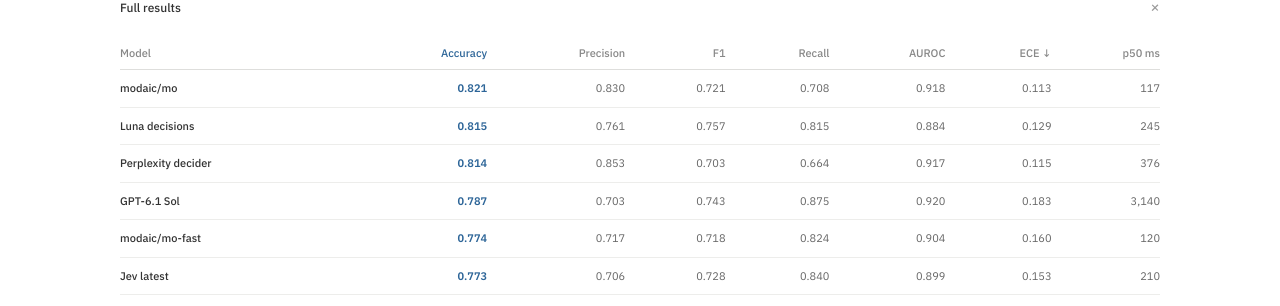
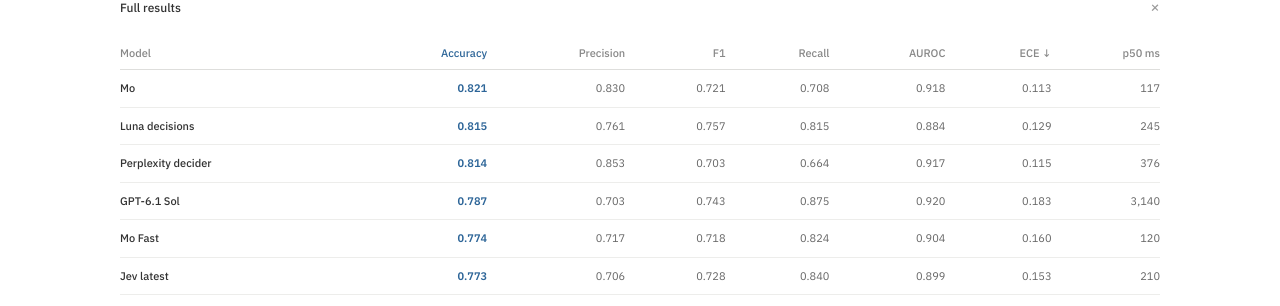
Before and after one commit to modaic-ai/mo-benchmarks, a Next.js app: page / in a window 1280 px wide. Shown: the part 913-1219 px from the top of the page. Built offline with nearby package versions, Linux system fonts and the light colour scheme.

Commit message:
Use Mo and Mo Fast display names

```diff
--- a/benchmarks/buying-signals/RESULTS.md
+++ b/benchmarks/buying-signals/RESULTS.md
@@ -4,11 +4,11 @@
 
 | Model | Model ID | Backend | Workers | Macro accuracy | Macro precision | Macro F1 | Min F1 | Macro recall | Macro AUROC | Macro ECE | p50 ms | p95 ms | p99 ms |
 |---|---|---|---:|---:|---:|---:|---:|---:|---:|---:|---:|---:|---:|---:|---:|---:|
-| mo | modaic/mo | modaic | 1 | 0.821 | 0.830 | 0.721 | 0.376 | 0.708 | 0.918 | 0.113 | 117 | 195 | 284 |
+| Mo | modaic/mo | modaic | 1 | 0.821 | 0.830 | 0.721 | 0.376 | 0.708 | 0.918 | 0.113 | 117 | 195 | 284 |
 | luna-decisions | openai/gpt-6-luna-decisions | openrouter_decisions | 1 | 0.815 | 0.761 | 0.757 | 0.586 | 0.815 | 0.884 | 0.129 | 245 | 353 | 1266 |
 | perplexity-decider | perplexity/pplx-decider-v1.1-27b | openrouter_decisions | 1 | 0.814 | 0.853 | 0.703 | 0.341 | 0.664 | 0.917 | 0.115 | 376 | 509 | 567 |
 | openai-latest | openai/gpt-6.1-sol | openrouter_chat | 8 | 0.787 | 0.703 | 0.743 | 0.636 | 0.875 | 0.920 | 0.183 | 3140 | 5484 | 6791 |
-| mo-fast | modaic/mo-fast | modaic | 1 | 0.774 | 0.717 | 0.718 | 0.598 | 0.824 | 0.904 | 0.160 | 120 | 186 | 283 |
+| Mo Fast | modaic/mo-fast | modaic | 1 | 0.774 | 0.717 | 0.718 | 0.598 | 0.824 | 0.904 | 0.160 | 120 | 186 | 283 |
 | jev-latest | ~typesafe/jev-latest | openrouter_decisions | 1 | 0.773 | 0.706 | 0.728 | 0.647 | 0.840 | 0.899 | 0.153 | 210 | 311 | 379 |
 | clef | cloudflare/clef | openrouter_decisions | 1 | 0.769 | 0.775 | 0.625 | 0.313 | 0.590 | 0.882 | 0.160 | 394 | 1475 | 2625 |
 
@@ -16,11 +16,11 @@
 
 | Model | business_goals | decision_criteria | decision_makers | decision_making_process | pain_points |
 |---|---:|---:|---:|---:|---:|
-| mo | 0.809 | 0.780 | 0.810 | 0.376 | 0.828 |
+| Mo | 0.809 | 0.780 | 0.810 | 0.376 | 0.828 |
 | luna-decisions | 0.829 | 0.765 | 0.778 | 0.586 | 0.826 |
 | perplexity-decider | 0.809 | 0.728 | 0.816 | 0.341 | 0.820 |
 | openai-latest | 0.838 | 0.785 | 0.636 | 0.673 | 0.785 |
-| mo-fast | 0.806 | 0.773 | 0.598 | 0.634 | 0.780 |
+| Mo Fast | 0.806 | 0.773 | 0.598 | 0.634 | 0.780 |
 | jev-latest | 0.804 | 0.754 | 0.673 | 0.647 | 0.763 |
 | clef | 0.782 | 0.550 | 0.675 | 0.313 | 0.804 |
 
--- a/components/benchmark-page.tsx
+++ b/components/benchmark-page.tsx
@@ -30,8 +30,8 @@
   "luna-decisions": "Luna decisions",
   "openai-latest": "GPT-6.1 Sol",
   "jev-latest": "Jev latest",
-  mo: "modaic/mo",
-  "mo-fast": "modaic/mo-fast",
+  mo: "Mo",
+  "mo-fast": "Mo Fast",
   "perplexity-decider": "Perplexity decider",
   clef: "Clef",
 };
@@ -39,8 +39,8 @@
   "luna-decisions": "Luna",
   "openai-latest": "GPT-6.1",
   "jev-latest": "Jev",
-  mo: "mo",
-  "mo-fast": "mo-fast",
+  mo: "Mo",
+  "mo-fast": "Mo Fast",
   "perplexity-decider": "Perplexity",
   clef: "Clef",
 };
```
Also changed, not shown: 1 other file (tests, documents, lock files or other folders).
